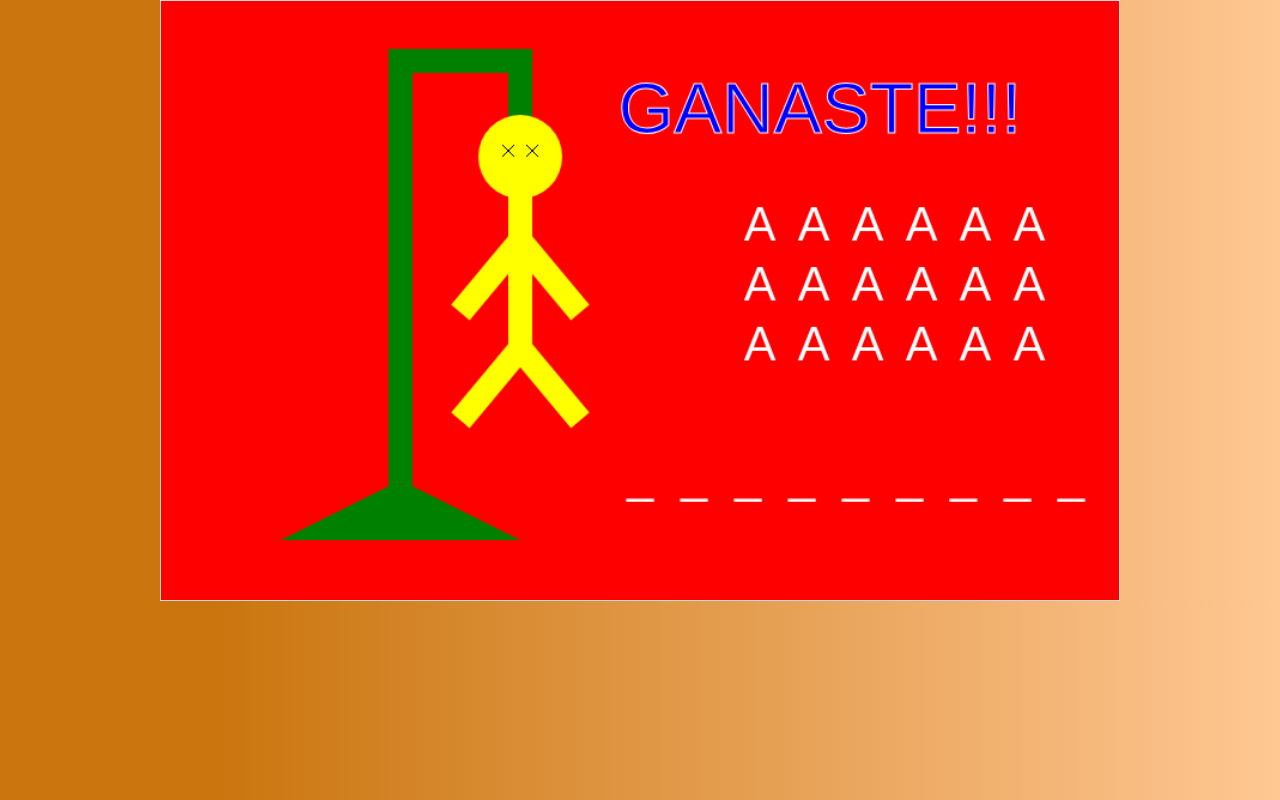
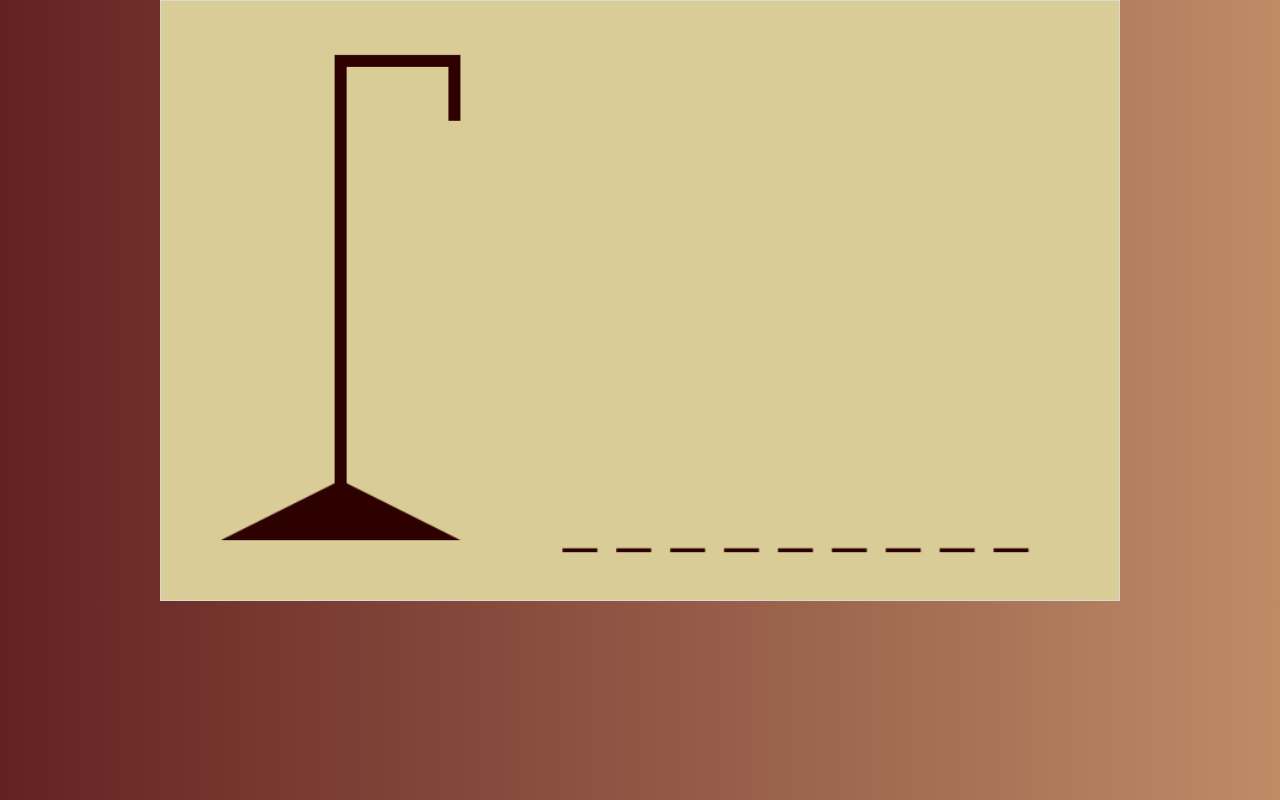
Before and after one commit to diegofdg/juego_ahorcado, a plain HTML site: page index.html in a window 1280 px wide. Both pictures are taken after a click on the button "INICIAR JUEGO". Drawn offline with Linux system fonts and the light colour scheme.

Commit message:
sorteando la palabra y dibujando la horca

```diff
--- a/css/style.css
+++ b/css/style.css
@@ -24,10 +24,16 @@
   --color18: #EBA0A0;
   --color19: #f1b46d;
   --color20: #fdd070;
-  --color21:  #ca750e;
+  --color21: #ca750e;
   --color22: #ffc793;
 
   --fuente: 'Krub', sans-serif;
+
+  --color1: #DACC96;
+  --color2: #BF8B67;
+  --color3: #9D5353;
+  --color4: #632222;
+  --color5: #350f0f;
 }
 
 html {
@@ -45,15 +51,16 @@ html {
 }
 
 body {
-  background: linear-gradient(to right, var(--color21) 16.69%, var(--color22));
+  background: linear-gradient(to right, var(--color4), var(--color2));
   font-family: var(--fuente);
 }
 
 .titulo {
+  color: #350f0f;
   padding: 15px;
-  width: 30vw;
+  font-size: 3.8rem;
+  font-weight: bold;
   margin: auto;
-
 }
 
 .btn {
@@ -61,10 +68,10 @@ body {
   color: white;
   font-weight: bold;
   background-color: var(--color04);
-  padding: 10px;
-  margin-top: 10px;
-  margin-bottom: 10px;
-  border-radius: 0.5em;
+  padding: 1rem;
+  margin-top: 2rem;
+  margin-bottom: 1rem;
+  border-radius: 0.5rem;
 }
 
 .text-input {
@@ -72,7 +79,7 @@ body {
   border: 1px solid rgba(0, 0, 0, 0.2);
   display: block;
   padding: 0.5em;
-  width: 30%;
+  width: 20%;
   margin-left: auto;
   margin-right: auto;
 }
--- a/index.html
+++ b/index.html
@@ -12,8 +12,8 @@
   </head>
   <body>
     <div id="inicio">
-      <div style="text-align:center; margin: 50px 0px;">
-        <h1 class="titulo">Juego del Ahorcado</h1>
+      <div style="text-align:center; margin: 50px 0px 10px;">
+        <h1 class="titulo">Juego del Ahorcado con JavaScript</h1>
         <button class="btn" id="iniciar-juego">INICIAR JUEGO</button>
       </div>
       <div style="text-align:center">
@@ -24,6 +24,7 @@
     <div style="text-align:center;">
       <canvas id="canvas" height="500px" width="800px"></canvas>
     </div>
+    <script type="text/javascript" src="js/palabras.js"></script>
     <script type="text/javascript" src="js/canvas.js"></script>
     <script type="text/javascript" src="js/ahorcado.js"></script>
   </body>
--- a/js/ahorcado.js
+++ b/js/ahorcado.js
@@ -2,6 +2,8 @@ console.log('Iniciando aplicación');
 
 const btnIniciarJuego = document.getElementById('iniciar-juego');
 const divInicio = document.getElementById('inicio');
+const listaPalabras = palabras.map((palabra) => palabra.toUpperCase());
+let palabraSorteada = '';
 
 document.addEventListener('DOMContentLoaded', () => {
     btnIniciarJuego.addEventListener('click', iniciarJuego);
@@ -12,9 +14,16 @@ ocultarCanvas();
 function iniciarJuego() {
     console.log('Comenzando a jugar');
     ocultarInicio();
+    palabraSorteada = sortearPalabra();
+    console.log(palabraSorteada);
     mostrarCanvas();
 }
 
 function ocultarInicio() {
     divInicio.style.display = "none";
 }
+
+function sortearPalabra() {
+    let random = Math.floor(Math.random() * listaPalabras.length);
+    return listaPalabras[random];
+}
--- a/js/canvas.js
+++ b/js/canvas.js
@@ -1,159 +1,180 @@
 const canvas = document.getElementById('canvas');
 const ctx = canvas.getContext('2d');
 
-ctx.fillStyle = "red";
+ctx.fillStyle = "#DACC96";
 ctx.fillRect(0, 0, canvas.width, canvas.height);
-
-ctx.fillStyle = "green";
-ctx.beginPath();
-ctx.moveTo(100,450);
-ctx.lineTo(200,400)
-ctx.lineTo(300,450)
-ctx.fill();
-
-ctx.beginPath();
-ctx.lineWidth = 20;
-ctx.moveTo(200,410);
-ctx.lineTo(200,50);
-ctx.strokeStyle = "green";
-ctx.stroke();
-
-ctx.beginPath();
-ctx.lineWidth = 20;
-ctx.moveTo(190,50);
-ctx.lineTo(300,50);
-ctx.strokeStyle = "green";
-ctx.stroke();
-
-ctx.beginPath();
-ctx.lineWidth = 20;
-ctx.moveTo(300,40);
-ctx.lineTo(300,100);
-ctx.strokeStyle = "green";
-ctx.stroke();
-
-ctx.fillStyle = "yellow";
-ctx.beginPath();
-ctx.arc(300,130,35,0,2*Math.PI);
-ctx.fill();
-
-ctx.beginPath();
-ctx.lineWidth = 20;
-ctx.moveTo(300,150);
-ctx.lineTo(300,300);
-ctx.strokeStyle = "yellow";
-ctx.stroke();
-
-ctx.beginPath();
-ctx.lineWidth = 20;
-ctx.moveTo(300,290);
-ctx.lineTo(250,350);
-ctx.strokeStyle = "yellow";
-ctx.stroke();
-
-ctx.beginPath();
-ctx.lineWidth = 20;
-ctx.moveTo(300,290);
-ctx.lineTo(350,350);
-ctx.strokeStyle = "yellow";
-ctx.stroke();
-
-ctx.beginPath();
-ctx.lineWidth = 20;
-ctx.moveTo(300,200);
-ctx.lineTo(350,260);
-ctx.strokeStyle = "yellow";
-ctx.stroke();
-
-ctx.beginPath();
-ctx.lineWidth = 20;
-ctx.moveTo(300,200);
-ctx.lineTo(250,260);
-ctx.strokeStyle = "yellow";
-ctx.stroke();
-
-ctx.beginPath();
-ctx.lineWidth = 1;
-ctx.moveTo(285,120);
-ctx.lineTo(295,130);
-ctx.strokeStyle = "black";
-ctx.stroke();
-
-ctx.beginPath();
-ctx.lineWidth = 1;
-ctx.moveTo(295,120);
-ctx.lineTo(285,130);
-ctx.strokeStyle = "black";
-ctx.stroke();
-
-ctx.beginPath();
-ctx.lineWidth = 1;
-ctx.moveTo(305,120);
-ctx.lineTo(315,130);
-ctx.strokeStyle = "black";
-ctx.stroke();
-
-ctx.beginPath();
-ctx.lineWidth = 1;
-ctx.moveTo(315,120);
-ctx.lineTo(305,130);
-ctx.strokeStyle = "black";
-ctx.stroke();
-
-
-dibujarLetras();
-
-function dibujarLetras() {
-    for (let i = 0; i < 9; i++) {
-        ctx.fillStyle = "#ffffff";
-        ctx.font = '40px Arial';
-        ctx.textAlign = "center";
-        let ejeX = i*45 + 400;
-        ctx.fillText('_', ejeX, 410);
-    }
-}
-
-dibujarLetrasYaUsadas();
-
-function dibujarLetrasYaUsadas() {
-    for (let i = 0; i < 6; i++) {
-        ctx.fillStyle = "#ffffff";
-        ctx.font = '40px Arial';
-        ctx.textAlign = "center";
-        let ejeX = i*45 + 500;
-        ctx.fillText('A', ejeX, 200);
-    }
-
-    for (let i = 0; i < 6; i++) {
-        ctx.fillStyle = "#ffffff";
-        ctx.font = '40px Arial';
-        ctx.textAlign = "center";
-        let ejeX = i*45 + 500;
-        ctx.fillText('A', ejeX, 250);
-    }
-
-    for (let i = 0; i < 6; i++) {
-        ctx.fillStyle = "#ffffff";
-        ctx.font = '40px Arial';
-        ctx.textAlign = "center";
-        let ejeX = i*45 + 500;
-        ctx.fillText('A', ejeX, 300);
-    }
-}
-
-ctx.fillStyle = "blue";
-ctx.font = '60px Arial';
-ctx.textAlign = "center";
-ctx.strokeStyle = 'white';
-ctx.fillText('GANASTE!!!', 550, 110);
-ctx.strokeText('GANASTE!!!', 550, 110);
 
 function mostrarCanvas() {
     console.log('mostrando canvas');
     canvas.style.display = "block";
+    dibujarHorca();
+    dibujarEspaciosPalabra(palabraSorteada);
 }
 
 function ocultarCanvas() {
     console.log('ocultando canvas');
     canvas.style.display = "none";
 }
+
+function dibujarHorca() {
+    ctx.fillStyle = "#2e0101";
+    ctx.beginPath();
+    ctx.moveTo(50,450);
+    ctx.lineTo(150,400)
+    ctx.lineTo(250,450)
+    ctx.fill();
+
+    ctx.beginPath();
+    ctx.lineWidth = 10;
+    ctx.moveTo(150,410);
+    ctx.lineTo(150,50);
+    ctx.strokeStyle = "#2e0101";
+    ctx.stroke();
+
+    ctx.beginPath();
+    ctx.lineWidth = 10;
+    ctx.moveTo(145,50);
+    ctx.lineTo(250,50);
+    ctx.strokeStyle = "#2e0101";
+    ctx.stroke();
+
+    ctx.beginPath();
+    ctx.lineWidth = 10;
+    ctx.moveTo(245,50);
+    ctx.lineTo(245,100);
+    ctx.strokeStyle = "#2e0101";
+    ctx.stroke();
+}
+
+function dibujarCabeza() {
+    ctx.fillStyle = "#BF8B67";
+    ctx.beginPath();
+    ctx.arc(245,130,35,0,2*Math.PI);
+    ctx.fill();
+}
+
+function dibujarCuerpo() {
+    ctx.beginPath();
+    ctx.lineWidth = 20;
+    ctx.moveTo(245,150);
+    ctx.lineTo(245,300);
+    ctx.strokeStyle = "#BF8B67";
+    ctx.stroke();
+}
+
+function dibujarManoDerecha() {
+    ctx.beginPath();
+    ctx.lineWidth = 20;
+    ctx.moveTo(245,220);
+    ctx.lineTo(295,175);
+    ctx.strokeStyle = "#BF8B67";
+    ctx.stroke();
+}
+
+function dibujarManoIzquierda() {
+    ctx.beginPath();
+    ctx.lineWidth = 20;
+    ctx.moveTo(245,220);
+    ctx.lineTo(195,175);
+    ctx.strokeStyle = "#BF8B67";
+    ctx.stroke();
+}
+
+function dibujarPieDerecho() {
+    ctx.beginPath();
+    ctx.lineWidth = 20;
+    ctx.moveTo(245,290);
+    ctx.lineTo(295,340);
+    ctx.strokeStyle = "#BF8B67";
+    ctx.stroke();
+}
+
+function dibjarPieIzquierdo() {
+    ctx.beginPath();
+    ctx.lineWidth = 20;
+    ctx.moveTo(245,290);
+    ctx.lineTo(195,340);
+    ctx.strokeStyle = "#BF8B67";
+    ctx.stroke();
+}
+
+function dibujarOjos() {
+    ctx.beginPath();
+    ctx.lineWidth = 1;
+    ctx.moveTo(225,120);
+    ctx.lineTo(235,130);
+    ctx.strokeStyle = "black";
+    ctx.stroke();
+
+    ctx.beginPath();
+    ctx.lineWidth = 1;
+    ctx.moveTo(235,120);
+    ctx.lineTo(225,130);
+    ctx.strokeStyle = "black";
+    ctx.stroke();
+
+    ctx.beginPath();
+    ctx.lineWidth = 1;
+    ctx.moveTo(255,120);
+    ctx.lineTo(265,130);
+    ctx.strokeStyle = "black";
+    ctx.stroke();
+
+    ctx.beginPath();
+    ctx.lineWidth = 1;
+    ctx.moveTo(265,120);
+    ctx.lineTo(255,130);
+    ctx.strokeStyle = "black";
+    ctx.stroke();
+}
+
+function dibujarEspaciosPalabra(palabraSorteada) {
+    for (let i = 0; i < palabraSorteada.length; i++) {
+        ctx.fillStyle = "#2e0101";
+        ctx.font = '50px Arial';
+        ctx.textAlign = "center";
+        let ejeX = i*45 + 350;
+        ctx.fillText('_', ejeX, 450);
+    }
+}
+
+function dibujarLetrasUsadas() {
+    for (let i = 0; i < 6; i++) {
+        ctx.fillStyle = "#c00000";
+        ctx.font = '40px Arial';
+        ctx.textAlign = "center";
+        let ejeX = i*45 + 400;
+        ctx.fillText('A', ejeX, 250);
+    }
+
+    for (let i = 0; i < 6; i++) {
+        ctx.fillStyle = "#c00000";
+        ctx.font = '40px Arial';
+        ctx.textAlign = "center";
+        let ejeX = i*45 + 400;
+        ctx.fillText('A', ejeX, 300);
+    }
+
+    for (let i = 0; i < 6; i++) {
+        ctx.fillStyle = "#c00000";
+        ctx.font = '40px Arial';
+        ctx.textAlign = "center";
+        let ejeX = i*45 + 400;
+        ctx.fillText('A', ejeX, 350);
+    }
+}
+
+function dibujarGanaste() {
+    ctx.fillStyle = "green";
+    ctx.font = '60px Arial';
+    ctx.textAlign = "center";
+    ctx.fillText('Ganaste,', 520, 110);
+    ctx.fillText('Felicidades!!!', 520, 170);
+}
+
+function dibujarFinDelJuego() {
+    ctx.fillStyle = "red";
+    ctx.font = '60px Arial';
+    ctx.textAlign = "center";
+    ctx.fillText('Fin del juego,', 520, 110);
+}
--- /dev/null
+++ b/js/palabras.js
@@ -0,0 +1,102 @@
+const palabras = [
+    "Profesor",
+    "Velo",
+    "Casco",
+    "Tijeras",
+    "Aceite",
+    "Tarta",
+    "Derecha",
+    "Embajador",
+    "Tostar",
+    "Flecha",
+    "Tarjetas",
+    "Sufrir",
+    "Madurez",
+    "Donde",
+    "Cosa",
+    "Lamer",
+    "Descifrar",
+    "Espumar",
+    "Postre",
+    "Bocadillo",
+    "Tornillo",
+    "Leer",
+    "Pastar",
+    "Mantel",
+    "Novio",
+    "Colectivo",
+    "Collar",
+    "Cicatrizar",
+    "Cambio",
+    "Trasplantar",
+    "Uniforme",
+    "Fracturar",
+    "Electricidad",
+    "Rotor",
+    "Velorio",
+    "Persona",
+    "Chicos",
+    "Apellido",
+    "Cometa",
+    "Cabalgar",
+    "Escalera",
+    "Promedio",
+    "Carnicero",
+    "Nadar",
+    "Pesa",
+    "Bestia",
+    "Pato",
+    "Vidrio",
+    "Denso",
+    "Pintarse",
+    "Desayuno",
+    "Fiesta",
+    "Pera",
+    "Minar",
+    "Nariz",
+    "Raya",
+    "Clavo",
+    "Suegro",
+    "Manta",
+    "Ahogar",
+    "Cejas",
+    "Conflicto",
+    "Pararse",
+    "Tumba",
+    "Envasado",
+    "Cuchillo",
+    "Republica",
+    "Adivino",
+    "Francia",
+    "Seis",
+    "Anchoa",
+    "Minorista",
+    "Mono",
+    "Hiedra",
+    "Manejar",
+    "Escribir",
+    "Tapizar",
+    "Tango",
+    "Elefante",
+    "Caballo",
+    "Cabeza",
+    "Adelgazar",
+    "Obelisco",
+    "Malo",
+    "Pastel",
+    "Venecia",
+    "Fugarse",
+    "Historieta",
+    "Adhesivo",
+    "Mantel",
+    "Azotar",
+    "Caracol",
+    "Vuelta",
+    "Aspiradora",
+    "Caños",
+    "Espiga",
+    "Oracle",
+    "Alura",
+    "Educacion",
+    "Novia"
+]
```
